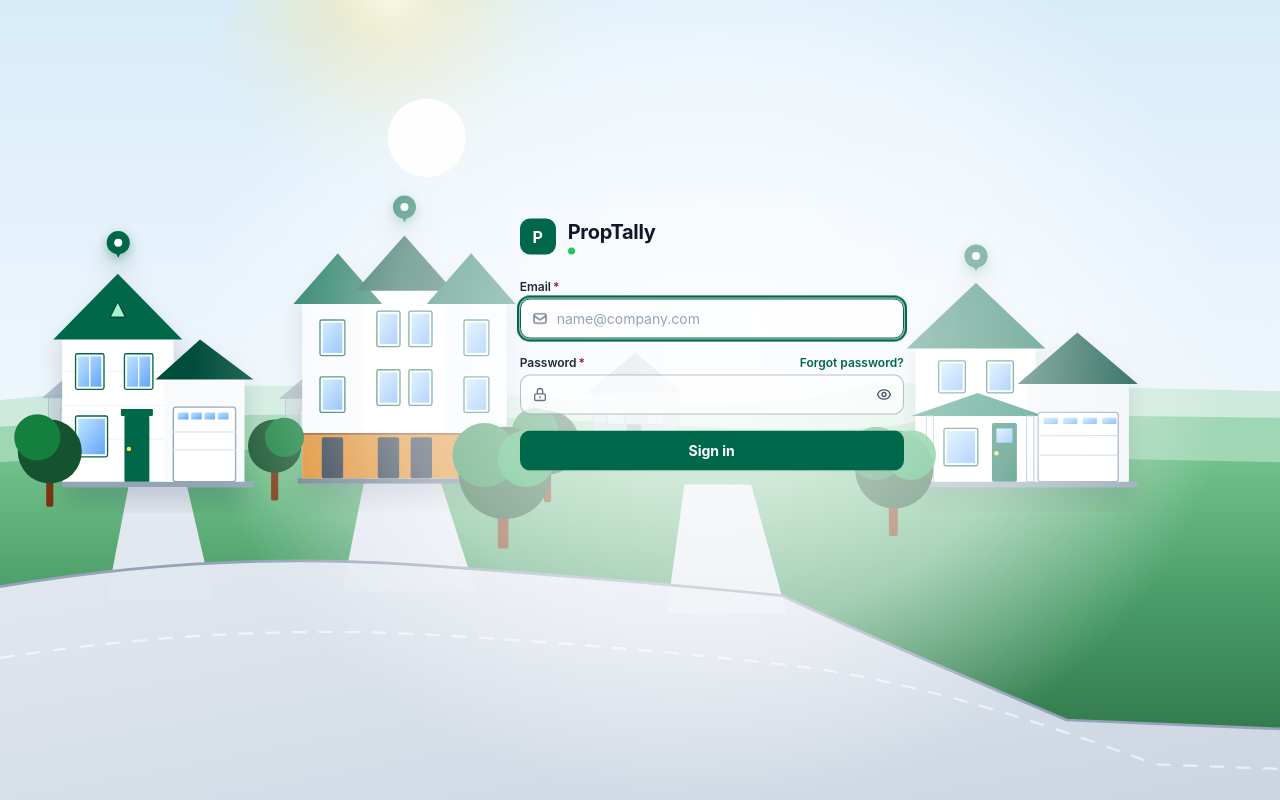
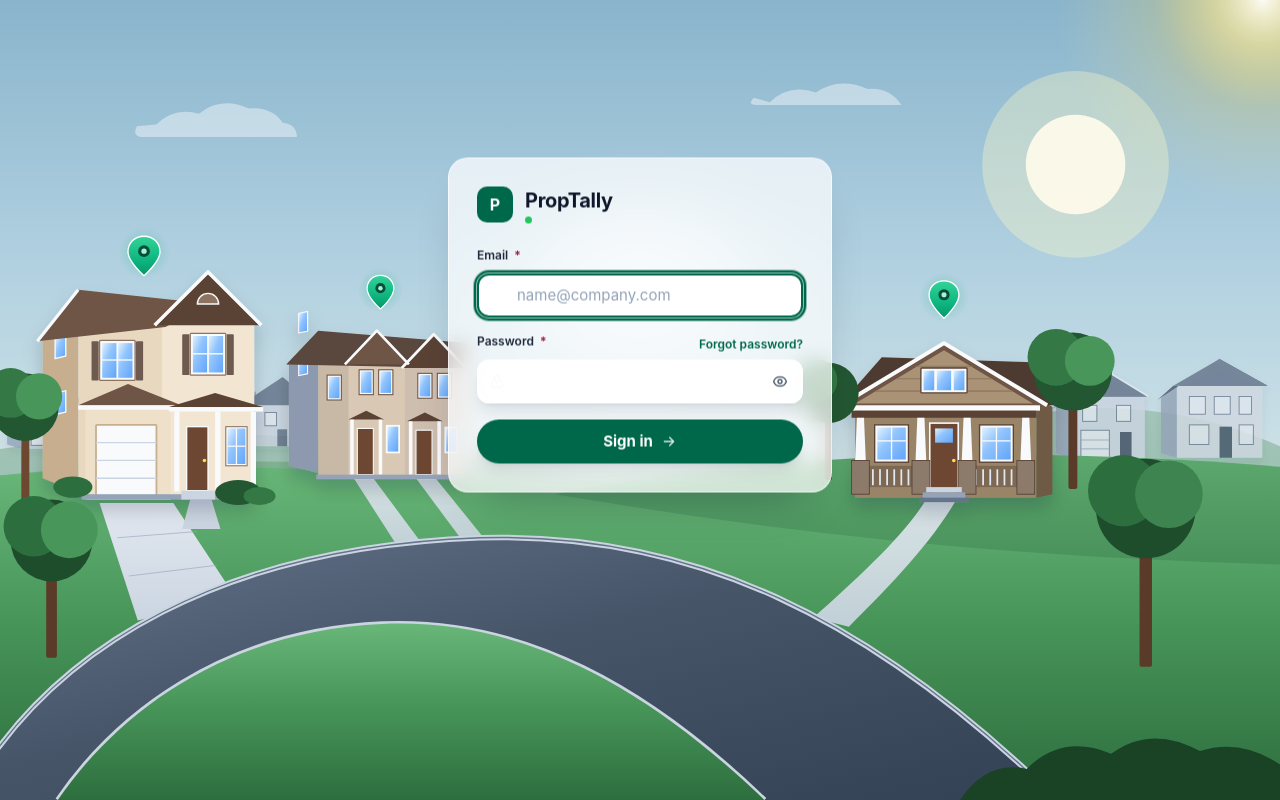
Before and after one commit to gauravssingh/proptally, a Python web app: template src/proptally/web/templates/login.html in a window 1280 px wide. Run offline with Jinja, Linux system fonts and the light colour scheme; the template is opened without the code that fills it, so the values that code supplies are empty.

Commit message:
Sign-in: put the reset step in the box, calm the pins, drop the label pills
Forgot password now swaps a pane inside the same box instead of leaving the
page: the box is content-sized and centred, so it grows from 334px to 439px and
re-centres, and focus moves to the pane's heading. The link keeps its href, so
without the script it still reaches the standalone /auth/reset page, and both
render one shared partial (components/reset_help.html) so the copy cannot drift.
POST /auth/reset stays 405: no public endpoint issues a token.

The three telemetry pins are scaled to 0.6 with their halos at 0.65 opacity, so
they mark the portfolio homes without shouting. Label pills are gone - on the
box a translucent white pill read as a stray patch; the box carries the
contrast. Orphaned pill utilities removed with them.

```diff
--- a/src/proptally/web/static/css/auth.css
+++ b/src/proptally/web/static/css/auth.css
@@ -6,14 +6,12 @@
 
    Brand primary: #00684A (hover #00523A, focus ring rgba(0, 104, 74, 0.4)).
 
-   There is no card. The form sits directly on the illustration: a compact
-   column of inputs with leading icons. Legibility over the artwork comes from
-   the fields' own translucent fill and from `.auth-glow`, a soft radial wash
-   with no edges to read as a panel (delete that rule for a completely bare
-   form).
+   No card. The form sits dead centre, over the radial halo baked into the SVG
+   scene (login-neighborhood.svg, centreContrastHalo at 720,365 of 1440x900), so
+   legibility comes from the artwork rather than from a panel behind the fields.
 
-   Markup uses utility class names for layout and type; the named classes below
-   carry everything a utility cannot express.
+   Markup carries utility class names for the surfaces and the type; the named
+   classes below carry structure, icons and the interactive details.
    ========================================================================== */
 
 /* --------------------------------------------------------------------------
@@ -25,6 +23,7 @@
 .z-0 { z-index: 0; }
 .z-10 { z-index: 10; }
 .w-full { width: 100%; }
+.w-screen { width: 100vw; }
 .h-full { height: 100%; }
 .h-screen { height: 100vh; height: 100dvh; }
 .object-cover { object-fit: cover; }
@@ -47,7 +46,27 @@
 .text-slate-900 { color: #0f172a; }
 
 /* --------------------------------------------------------------------------
-   3. Scene, panel, glow
+   3. Surface utilities: frosted fields, pill labels, CTA
+   -------------------------------------------------------------------------- */
+/* Scoped to the auth form: components.css styles `.pt-field input` (specificity
+   0,1,1), so a bare `.border-2` or `.rounded-xl` on that input loses. Scoping
+   keeps the markup literal to the brief and still lands the surface. */
+.auth-form .rounded-xl { border-radius: 0.75rem; }
+.auth-form .border-2 { border-width: 2px; border-style: solid; }
+.auth-form .border-white { border-color: #ffffff; }
+.auth-form .bg-white\/95 { background-color: rgba(255, 255, 255, 0.95); }
+.auth-form .shadow-lg {
+    box-shadow:
+        0 10px 15px -3px rgba(15, 23, 42, 0.1),
+        0 4px 6px -4px rgba(15, 23, 42, 0.1);
+}
+
+/* These two only ever dress the CTA pill, which nothing else styles. */
+.rounded-full { border-radius: 9999px; }
+.backdrop-blur-xl { backdrop-filter: blur(24px); -webkit-backdrop-filter: blur(24px); }
+
+/* --------------------------------------------------------------------------
+   4. Scene, panel, form
    -------------------------------------------------------------------------- */
 /* Hidden below lg: a phone gets an ambient gradient and a bare form, not a
    cropped illustration. */
@@ -64,11 +83,12 @@
 .auth-root {
     position: relative;
     min-height: 100dvh;
-    overflow: hidden;
+    /* The browser frame hides the artwork's overflow; the form itself must stay
+       reachable when it is taller than the viewport (a landscape phone). */
+    overflow-x: hidden;
+    overflow-y: auto;
     background-image: linear-gradient(160deg, #EAF4FD 0%, #F4FAF7 55%, #E5F3EA 100%);
 }
-
-.auth-glow { display: none; }
 
 .auth-panel {
     position: relative;
@@ -80,41 +100,47 @@
     padding: 1.5rem;
 }
 
-/* The form: no background, no border, no shadow. Just a column. */
+/* The form: a minimal box. Light enough to read as glass over the scene, with a
+   thin highlight border and no chrome. The scene's centre is kept clear of
+   houses, so this only has to lift the fields, not hide anything. */
 .auth-form {
     width: 100%;
     max-width: 24rem;
+    padding: 1.75rem;
+    border: 1px solid rgba(255, 255, 255, 0.65);
+    border-radius: 1.25rem;
+    background-color: rgba(255, 255, 255, 0.72);
+    backdrop-filter: blur(10px);
+    -webkit-backdrop-filter: blur(10px);
+    box-shadow: 0 24px 48px -28px rgba(15, 23, 42, 0.45);
+}
+
+/* On a phone there is nothing behind the box to blur, so it goes opaque. */
+@media (max-width: 1023px) {
+    .auth-form {
+        background-color: rgba(255, 255, 255, 0.94);
+        backdrop-filter: none;
+        -webkit-backdrop-filter: none;
+    }
 }
 
 @media (min-width: 1024px) {
     .auth-scene { display: block; }
 
-    .auth-root { background-image: none; }
-
-    /* An edgeless wash over the sign-in bay, so the labels and inputs keep their
-       contrast against whatever the scene is doing underneath. */
-    .auth-glow {
-        display: block;
-        position: absolute;
-        inset: 0;
-        z-index: 1;
-        background-image: radial-gradient(
-            520px 460px at 55.6% 43%,
-            rgba(255, 255, 255, 0.85),
-            rgba(255, 255, 255, 0.5) 62%,
-            rgba(255, 255, 255, 0) 100%
-        );
+    .auth-root {
+        background-image: none;
+        overflow: hidden;
     }
 
-    /* The form sits in the bay between house 2 and house 3, not out on the
-       empty right-hand lawn, and rides a little above the horizon line. */
+    /* Dead centre of the frame, and therefore of the scene's halo: the ellipse
+       is at x=720, y=365 of a 1440x900 viewBox, which is 50% / 40.6%. */
     .auth-panel {
         display: block;
         min-height: 0;
         padding: 0;
         position: absolute;
-        left: 55.6%;
-        top: 43%;
+        left: 50%;
+        top: 40.6%;
         transform: translate(-50%, -50%);
         width: 100%;
         max-width: 24rem;
@@ -122,7 +148,7 @@
 }
 
 /* --------------------------------------------------------------------------
-   4. Brand row
+   5. Brand row
    -------------------------------------------------------------------------- */
 .auth-mark {
     display: flex;
@@ -157,7 +183,27 @@
 }
 
 /* --------------------------------------------------------------------------
-   5. Fields: compact, translucent, one leading icon each
+   6. Steps inside the box
+   -------------------------------------------------------------------------- */
+.auth-pane[hidden] { display: none; }
+
+.auth-pane__title {
+    margin-top: 1.5rem;
+    color: #0f172a;
+    font-size: 1.25rem;
+    line-height: 1.75rem;
+    font-weight: 700;
+    letter-spacing: -0.015em;
+}
+
+.auth-pane__title:focus-visible {
+    outline: 2px solid #00684A;
+    outline-offset: 3px;
+    border-radius: 0.25rem;
+}
+
+/* --------------------------------------------------------------------------
+   7. Fields: frosted, one leading icon each
    -------------------------------------------------------------------------- */
 .auth-form .pt-field__label {
     color: #1e293b;
@@ -166,39 +212,43 @@
     font-weight: 600;
 }
 
+/* Plain label text on the box. It carried a white pill while the form sat
+   directly on the artwork; with the box behind it that pill reads as a stray
+   patch, so the contrast comes from the box instead. */
+.auth-label {
+    display: inline-flex;
+    align-items: center;
+    gap: 0.25rem;
+    margin-bottom: 0.375rem;
+}
+
 .auth-row {
     display: flex;
-    align-items: baseline;
+    align-items: center;
     justify-content: space-between;
     gap: 0.75rem;
 }
 
 .auth-input { position: relative; }
 
+/* Layout only: the frosted surface is the utility set on the input itself, so
+   these rules must not restate background, border, radius or shadow. */
 .auth-input input {
     width: 100%;
-    min-height: 2.5rem;
-    padding: 0.5rem 0.75rem 0.5rem 2.25rem;
-    border: 1px solid rgba(100, 116, 139, 0.45);
-    border-radius: 0.625rem;
-    background-color: rgba(255, 255, 255, 0.62);
+    min-height: 2.75rem;
+    padding: 0.5rem 0.875rem 0.5rem 2.375rem;
     color: #0f172a;
-    font-size: 0.875rem;
+    font-size: 0.9375rem;
     transition: border-color 140ms ease, box-shadow 140ms ease, background-color 140ms ease;
 }
 
 .auth-input input::placeholder { color: #94a3b8; }
 
-.auth-input input:hover {
-    border-color: rgba(71, 85, 105, 0.6);
-    background-color: rgba(255, 255, 255, 0.72);
-}
-
 .auth-input input:focus {
     outline: none;
     border-color: #00684A;
-    background-color: rgba(255, 255, 255, 0.85);
-    box-shadow: 0 0 0 3px rgba(0, 104, 74, 0.4);
+    background-color: #ffffff;
+    box-shadow: 0 0 0 4px rgba(0, 104, 74, 0.4);
 }
 
 .auth-input input:focus-visible {
@@ -209,7 +259,7 @@
 .auth-input input[aria-invalid="true"] { border-color: #dc2626; }
 
 .auth-input input[aria-invalid="true"]:focus {
-    box-shadow: 0 0 0 3px rgba(220, 38, 38, 0.35);
+    box-shadow: 0 0 0 4px rgba(220, 38, 38, 0.35);
 }
 
 .auth-input__icon {
@@ -222,27 +272,27 @@
     pointer-events: none;
 }
 
-.auth-password input { padding-right: 2.5rem; }
+.auth-password input { padding-right: 2.75rem; }
 
 .auth-toggle {
     position: absolute;
-    right: 0.375rem;
+    right: 0.5rem;
     top: 50%;
     display: flex;
     align-items: center;
     justify-content: center;
-    width: 1.75rem;
-    height: 1.75rem;
+    width: 1.875rem;
+    height: 1.875rem;
     padding: 0;
     border: 0;
-    border-radius: 0.375rem;
+    border-radius: 9999px;
     background: transparent;
     color: #475569;
     cursor: pointer;
     transform: translateY(-50%);
 }
 
-.auth-toggle:hover { background-color: rgba(15, 23, 42, 0.07); color: #0f172a; }
+.auth-toggle:hover { background-color: rgba(15, 23, 42, 0.08); color: #0f172a; }
 
 .auth-toggle:focus-visible {
     outline: 2px solid #00684A;
@@ -273,17 +323,17 @@
 }
 
 /* --------------------------------------------------------------------------
-   6. Action
+   7. Action
    -------------------------------------------------------------------------- */
 .auth-cta .pt-btn {
     width: 100%;
-    min-height: 2.5rem;
-    border-radius: 0.625rem;
+    min-height: 2.75rem;
     background-color: #00684A;
     color: #ffffff;
-    font-size: 0.875rem;
+    font-size: 0.9375rem;
     font-weight: 700;
-    transition: background-color 140ms ease;
+    box-shadow: 0 10px 15px -3px rgba(15, 23, 42, 0.1), 0 4px 6px -4px rgba(15, 23, 42, 0.1);
+    transition: background-color 140ms ease, box-shadow 140ms ease;
 }
 
 .auth-cta .pt-btn:hover:not(:disabled) { background-color: #00523A; color: #ffffff; }
@@ -291,10 +341,23 @@
 .auth-cta .pt-btn:focus-visible {
     outline: 2px solid #00684A;
     outline-offset: 2px;
-    box-shadow: 0 0 0 3px rgba(0, 104, 74, 0.4);
+    box-shadow: 0 0 0 4px rgba(0, 104, 74, 0.4);
 }
 
 .auth-cta .pt-btn:disabled { opacity: 0.85; cursor: progress; }
+
+/* The arrow leans forward on hover; it stays legible when it is not. */
+.auth-cta__arrow {
+    display: flex;
+    opacity: 0.85;
+    transition: opacity 140ms ease, transform 140ms ease;
+}
+
+.auth-cta .pt-btn:hover .auth-cta__arrow,
+.auth-cta .pt-btn:focus-visible .auth-cta__arrow {
+    opacity: 1;
+    transform: translateX(3px);
+}
 
 .auth-spinner {
     display: none;
@@ -315,11 +378,13 @@
 @media (prefers-reduced-motion: reduce) {
     .auth-spinner { animation-duration: 1600ms; }
     .auth-input input,
-    .auth-cta .pt-btn { transition: none; }
+    .auth-cta .pt-btn,
+    .auth-cta__arrow { transition: none; }
+    .auth-cta .pt-btn:hover .auth-cta__arrow { transform: none; }
 }
 
 /* --------------------------------------------------------------------------
-   7. First-run registration path: small text, no container
+   8. First-run registration path: small text, no container
    -------------------------------------------------------------------------- */
 .auth-notice {
     display: flex;
--- a/src/proptally/web/templates/auth_base.html
+++ b/src/proptally/web/templates/auth_base.html
@@ -51,6 +51,23 @@
         });
     });
 
+    // Steps inside the same box (sign in ⇄ reset help). The control keeps its
+    // href, so with the script unavailable the link still reaches the standalone
+    // page; here it swaps panes instead and focuses the new heading.
+    document.querySelectorAll("[data-pane-toggle]").forEach(function (control) {
+        control.addEventListener("click", function (event) {
+            var host = document.querySelector("[data-panes]");
+            if (!host) { return; }
+            var wanted = control.getAttribute("data-pane-toggle");
+            event.preventDefault();
+            host.querySelectorAll("[data-pane]").forEach(function (pane) {
+                pane.hidden = pane.getAttribute("data-pane") !== wanted;
+            });
+            var heading = host.querySelector('[data-pane="' + wanted + '"] [data-pane-heading]');
+            if (heading) { heading.focus(); }
+        });
+    });
+
     // Loading state: the form posts and the browser navigates, so the only job
     // here is to say that work has started and refuse a second submission.
     document.querySelectorAll("form[data-loading-form]").forEach(function (form) {
--- /dev/null
+++ b/src/proptally/web/templates/components/reset_help.html
@@ -0,0 +1,13 @@
+{#- How an account holder gets a reset link on an installation with no mailer.
+    Shared by the standalone /auth/reset page and the sign-in box's pane, so the
+    two cannot drift apart. -#}
+{% import "components/ui.html" as ui with context %}
+<p class="pt-fs-supporting pt-text-secondary">
+    This installation does not send email. For your security, reset links are issued by its
+    operator rather than shown to anyone who enters an email address here.
+</p>
+{{ ui.alert(
+    variant="info",
+    title="Ask the installation operator",
+    text="The operator can create a single-use reset link on the host with <code>python scripts/issue_password_reset.py --email &lt;your-email&gt;</code>, then give it to you over a trusted channel. The link expires after two hours."
+) }}
--- a/src/proptally/web/templates/components/ui.html
+++ b/src/proptally/web/templates/components/ui.html
@@ -36,6 +36,7 @@
     "chevron_left": ["M15 19l-7-7 7-7"],
     "chevron_right": ["M9 5l7 7-7 7"],
     "chevron_down": ["M6 9l6 6 6-6"],
+    "arrow_right": ["M5 12h14M13 6l6 6-6 6"],
     "plus": ["M12 4v16m8-8H4"],
     "download": ["M4 16v1a3 3 0 003 3h10a3 3 0 003-3v-1m-4-4l-4 4m0 0l-4-4m4 4V4"],
     "upload": ["M12 16V4m0 0L8 8m4-4l4 4M4 16v1a3 3 0 003 3h10a3 3 0 003-3v-1"],
--- a/src/proptally/web/templates/login.html
+++ b/src/proptally/web/templates/login.html
@@ -4,22 +4,23 @@
 {# ---------------------------------------------------------------------------
    Embedded single-screen sign-in, with no card.
 
-   The whole viewport is one continuous scene and the form sits directly on it:
-   a narrow column of fields, each with one leading icon, over a soft wash that
-   has no edges. Below lg the scene is dropped for an ambient gradient.
+   The scene carries its own contrast halo (centerContrastHalo in
+   login-neighborhood.svg, at 720,365 of a 1440x900 viewBox), and the form sits
+   dead centre on top of it. Fields are frosted so they stay readable wherever
+   the artwork happens to be light or dark; the labels are pills for the same
+   reason.
 
    Positioning lives in `.auth-panel`'s lg rule rather than in the markup:
-   `absolute right-12 top-1/2` would offset a static form on mobile.
+   absolute coordinates would offset a static form on mobile.
    --------------------------------------------------------------------------- #}
 
 {% block shell %}
-<div class="auth-root relative h-screen w-full overflow-hidden">
+<div class="auth-root relative h-screen w-screen overflow-hidden">
     <img class="auth-scene absolute inset-0 w-full h-full object-cover z-0"
          src="/static/img/login-neighborhood.svg" alt="">
-    <div class="auth-glow" aria-hidden="true"></div>
 
     <div class="auth-panel w-full z-10">
-        <div class="auth-form">
+        <div class="auth-form" data-panes>
 
             <div class="flex items-center gap-3">
                 <span class="auth-mark">P</span>
@@ -34,9 +35,9 @@
                 </span>
             </div>
 
-            {# Heading kept for screen-reader structure only; the visible page is
-               the mark and the form. #}
-            <h1 class="pt-sr-only">Sign in to PropTally</h1>
+            <div class="auth-pane" data-pane="signin">
+                {# Heading kept for screen-reader structure only. #}
+                <h1 class="pt-sr-only" tabindex="-1" data-pane-heading>Sign in to PropTally</h1>
 
                 {% if error %}
                 <div class="mt-6">{{ ui.alert(variant="error", title="Could not sign in", text=error) }}</div>
@@ -48,10 +49,11 @@
 
                     <div class="flex flex-col gap-4">
                         <div class="pt-field">
-                        <label class="pt-field__label" for="email">Email<span class="pt-field__required" aria-hidden="true">*</span></label>
+                            <label class="pt-field__label auth-label" for="email">Email<span class="pt-field__required" aria-hidden="true">*</span></label>
                             <div class="auth-input">
                                 <span class="auth-input__icon" aria-hidden="true">{{ ui.icon("mail", "md") }}</span>
-                            <input type="email" id="email" name="email" value="{{ email or '' }}"
+                                <input class="bg-white/95 backdrop-blur-xl border-2 border-white rounded-xl shadow-lg"
+                                       type="email" id="email" name="email" value="{{ email or '' }}"
                                        placeholder="name@company.com"
                                        required aria-required="true" autocomplete="email" autofocus>
                             </div>
@@ -59,12 +61,15 @@
 
                         <div class="pt-field">
                             <div class="auth-row">
-                            <label class="pt-field__label" for="password">Password<span class="pt-field__required" aria-hidden="true">*</span></label>
-                            <a class="auth-link" href="/auth/reset">Forgot password?</a>
+                                <label class="pt-field__label auth-label" for="password">Password<span class="pt-field__required" aria-hidden="true">*</span></label>
+                                {# The href is the no-JS path: this page's script upgrades it to a
+                                   pane swap so the step happens inside the box. #}
+                                <a class="auth-link" href="/auth/reset" data-pane-toggle="forgot">Forgot password?</a>
                             </div>
                             <div class="auth-input auth-password">
                                 <span class="auth-input__icon" aria-hidden="true">{{ ui.icon("lock", "md") }}</span>
-                            <input type="password" id="password" name="password"
+                                <input class="bg-white/95 backdrop-blur-xl border-2 border-white rounded-xl shadow-lg"
+                                       type="password" id="password" name="password"
                                        required aria-required="true" autocomplete="current-password">
                                 <button type="button" class="auth-toggle"
                                         data-password-toggle="password"
@@ -77,9 +82,10 @@
                         </div>
 
                         <div class="auth-cta" data-loading="false">
-                        <button type="submit" class="pt-btn pt-btn--primary pt-btn--block">
+                            <button type="submit" class="pt-btn pt-btn--block rounded-full">
                                 <span class="auth-spinner" aria-hidden="true"></span>
                                 <span data-loading-label>Sign in</span>
+                                <span class="auth-cta__arrow" aria-hidden="true">{{ ui.icon("arrow_right", "md") }}</span>
                             </button>
                         </div>
                     </div>
@@ -92,6 +98,17 @@
                     <span>No account yet? <a href="/auth/register">Create a portfolio</a>.</span>
                 </div>
                 {% endif %}
+            </div>
+
+            {# The forgot-password step, in the same box. The box is centred and sized
+               by its content, so it simply grows for this pane. #}
+            <div class="auth-pane" data-pane="forgot" hidden>
+                <h2 class="auth-pane__title" tabindex="-1" data-pane-heading>Reset your password</h2>
+                <div class="mt-2">{% include "components/reset_help.html" %}</div>
+                <div class="auth-notice mt-6">
+                    <span><a class="auth-link" href="/auth/login" data-pane-toggle="signin">Back to sign in</a></span>
+                </div>
+            </div>
 
         </div>
     </div>
```
Also changed, not shown: src/proptally/web/templates/reset.html (+1 -9 lines), src/proptally/web/static/img/login-neighborhood.svg. Lines whose indentation alone changed are shown as unchanged.
